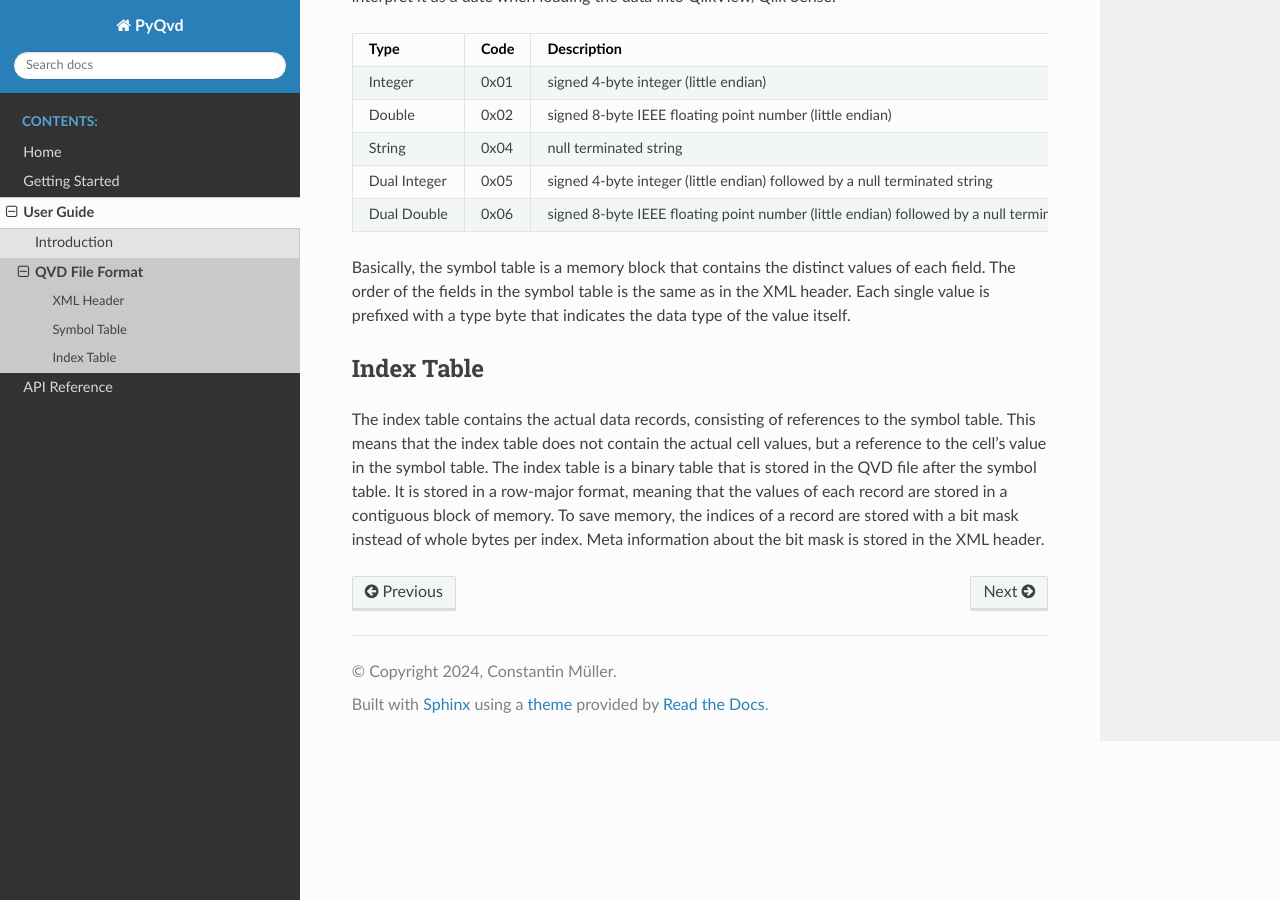
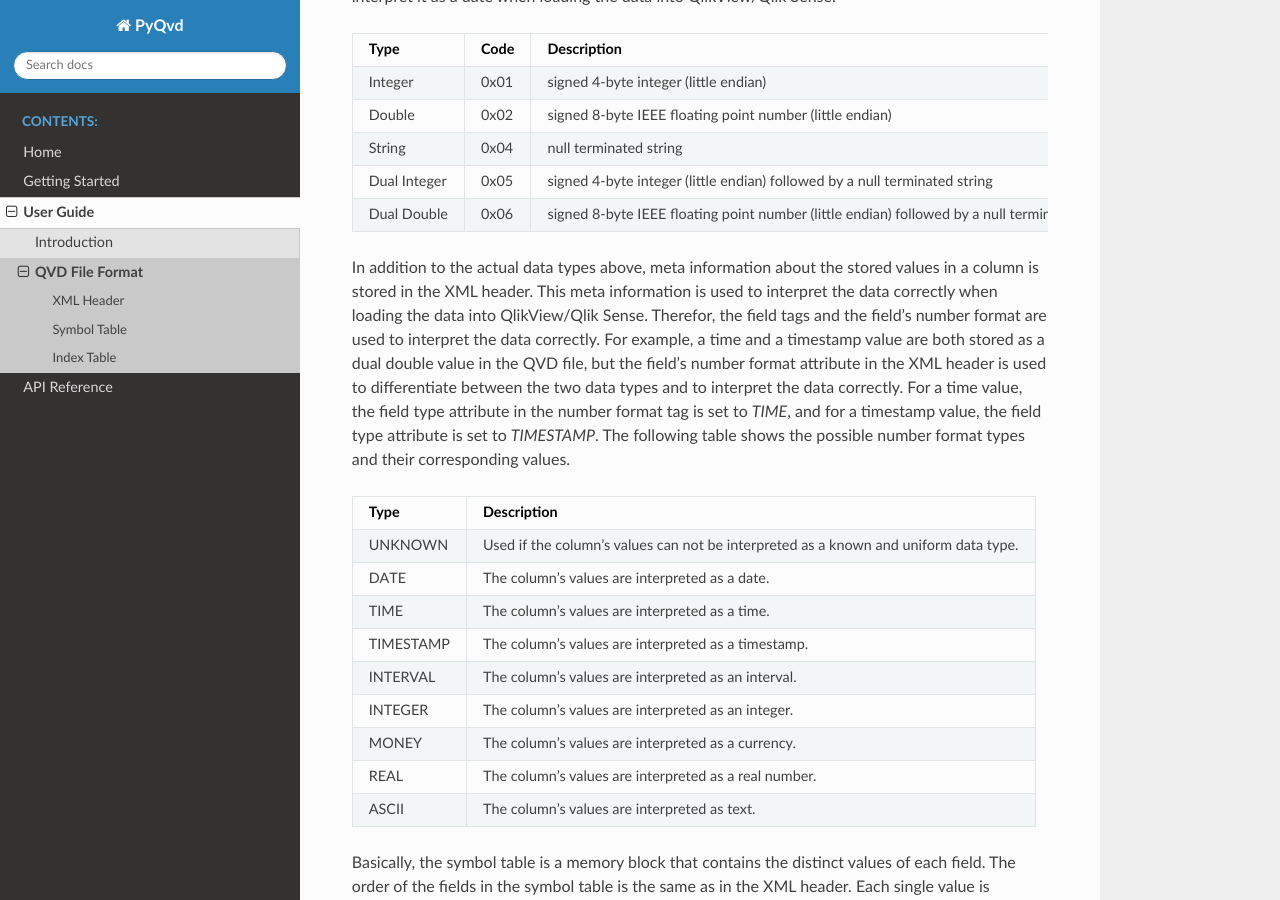
Before and after one commit to MuellerConstantin/PyQvd, a Sphinx documentation site: the page built from docs/source/guide/qvd-file-format.rst, in a window 1280 px wide and 900 px high, scrolled down 887 px. Built offline with Sphinx 7.4.7 and the Read the Docs theme 2.0.0, drawn with Linux system fonts in a browser that asks for light colours.

Commit message:
docs: update qvd file documentation

```diff
--- a/docs/source/guide/introduction.rst
+++ b/docs/source/guide/introduction.rst
@@ -47,8 +47,8 @@ following code:
     obj = s3.get_object(Bucket="my-bucket", Key="sample.qvd")
     tbl = QvdTable.from_stream(obj["Body"])
 
-Features
---------
+Data Manipulation
+-----------------
 
 After reading/constructing a QVD table, you can perform various operations on the data. The
 :class:`pyqvd.qvd.QvdTable` class provides a number of methods to help you analyze and
--- a/docs/source/guide/qvd-file-format.rst
+++ b/docs/source/guide/qvd-file-format.rst
@@ -48,6 +48,38 @@ when loading the data into QlikView/Qlik Sense.
 | Dual Double  | 0x06 | signed 8-byte IEEE floating point number (little endian) followed by a null terminated string |
 +--------------+------+-----------------------------------------------------------------------------------------------+
 
+In addition to the actual data types above, meta information about the stored values  in a column is stored
+in the XML header. This meta information is used to interpret the data correctly when loading the data into
+QlikView/Qlik Sense. Therefor, the field tags and the field's number format are used to interpret the data
+correctly. For example, a time and a timestamp value are both stored as a dual double value in the QVD
+file, but the field's number format attribute in the XML header is used to differentiate between the two
+data types and to interpret the data correctly. For a time value, the field type attribute in the number
+format tag is set to `TIME`, and for a timestamp value, the field type attribute is set to `TIMESTAMP`. The
+following table shows the possible number format types and their corresponding values.
+
++-----------+----------------------------------------------------------------------+
+| Type      | Description                                                          |
++===========+======================================================================+
+| UNKNOWN   | Used if the column's values can not be interpreted as a known and    |
+|           | uniform data type.                                                   |
++-----------+----------------------------------------------------------------------+
+| DATE      | The column's values are interpreted as a date.                       |
++-----------+----------------------------------------------------------------------+
+| TIME      | The column's values are interpreted as a time.                       |
++-----------+----------------------------------------------------------------------+
+| TIMESTAMP | The column's values are interpreted as a timestamp.                  |
++-----------+----------------------------------------------------------------------+
+| INTERVAL  | The column's values are interpreted as an interval.                  |
++-----------+----------------------------------------------------------------------+
+| INTEGER   | The column's values are interpreted as an integer.                   |
++-----------+----------------------------------------------------------------------+
+| MONEY     | The column's values are interpreted as a currency.                   |
++-----------+----------------------------------------------------------------------+
+| REAL      | The column's values are interpreted as a real number.                |
++-----------+----------------------------------------------------------------------+
+| ASCII     | The column's values are interpreted as text.                         |
++-----------+----------------------------------------------------------------------+
+
 Basically, the symbol table is a memory block that contains the distinct values of each field. The order
 of the fields in the symbol table is the same as in the XML header. Each single value is prefixed with
 a type byte that indicates the data type of the value itself.
```
Also changed, not shown: docs/source/api/core.rst (+8 -0 lines).
